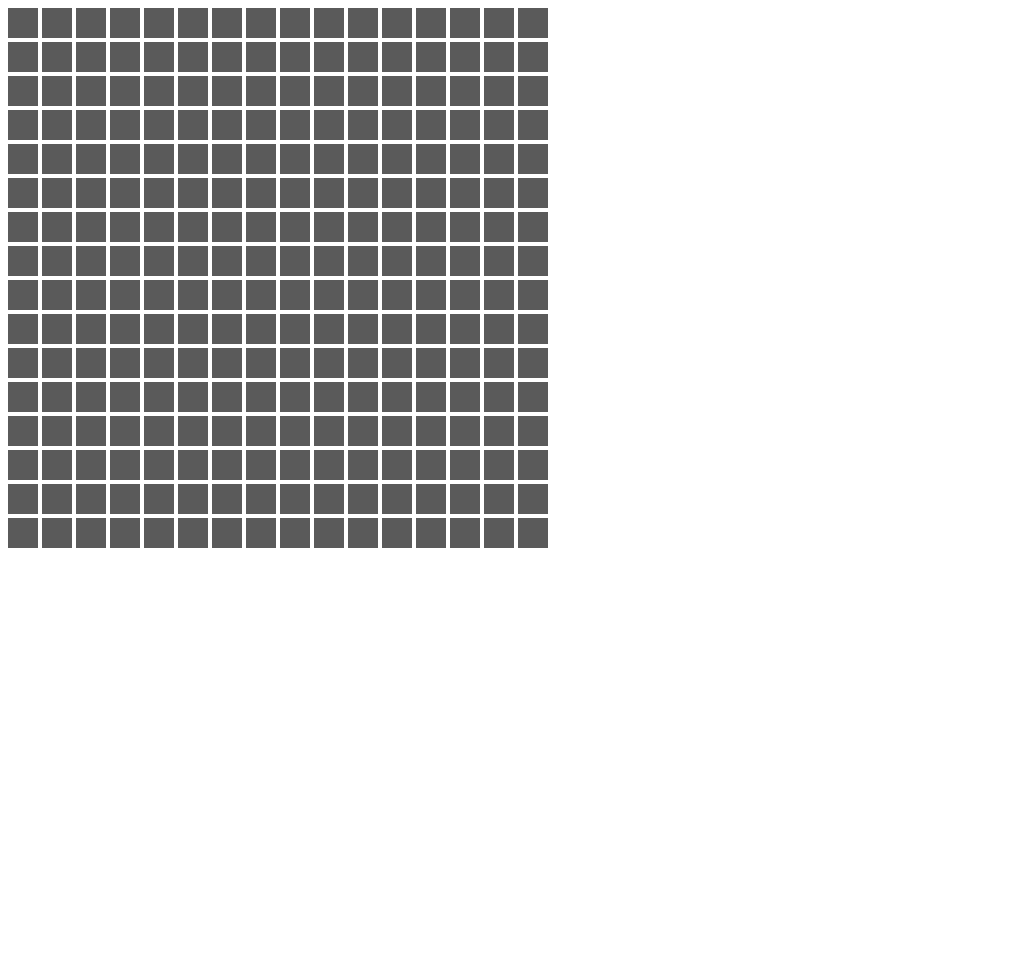
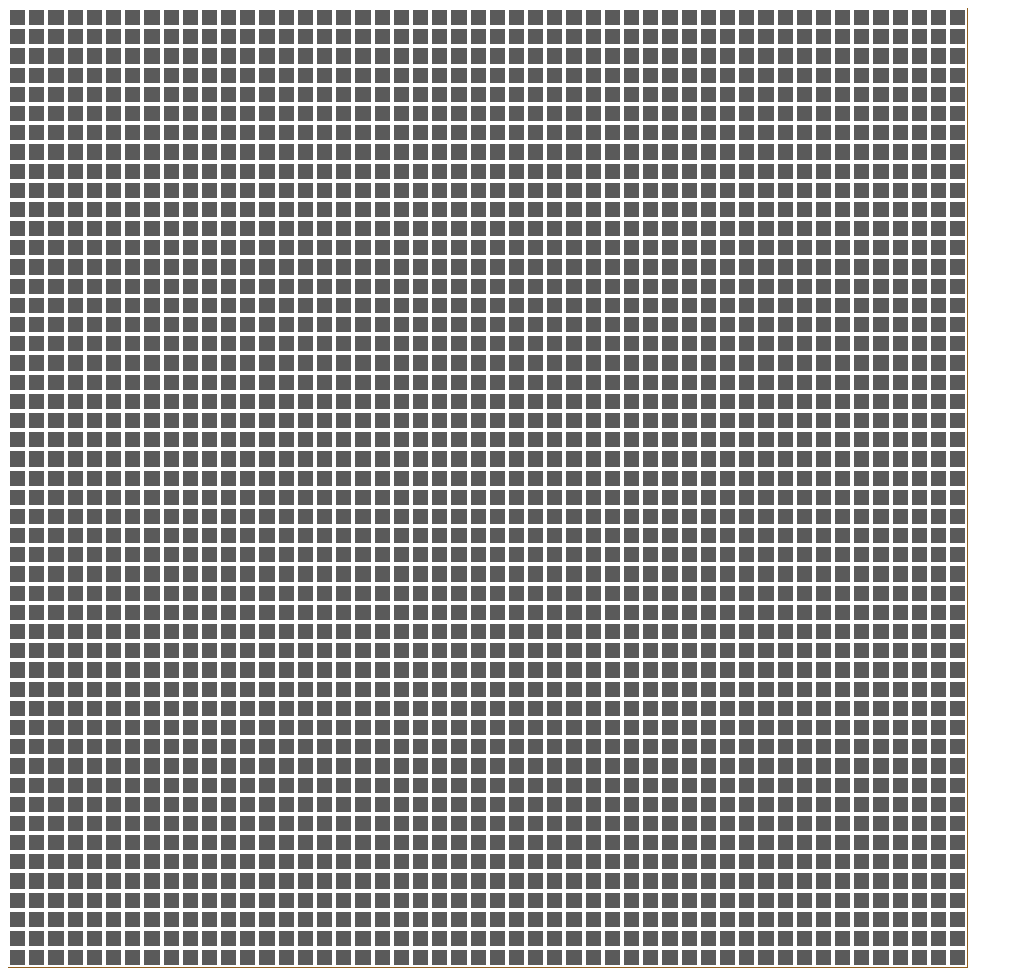
Before and after one commit to SaltyPotato0/E-A-S_Odin, a plain HTML site: page index.html in a window 1280 px wide. Shown: the whole page, without its empty margins (0-1023 px from the left). Before the commit the page ends 800 px from the top, so only its background shows below. Drawn offline with Linux system fonts and the light colour scheme.

Commit message:
added hover effect and imrpoved grid

```diff
--- a/script.js
+++ b/script.js
@@ -1,22 +1,34 @@
-let divNum = 16;
+let divNum = 50;
 
 const container = document.querySelector(".container");
 
+let randomColor = function () {
+    return `rgb(${random(0, 255)} ${random(0, 255)} ${random(0, 255)})`;
+  }
 
 function createColumn(divNum){
 
     const column = document.createElement("div");
     container.appendChild(column);
-    column.classList.add("column")
-    const col = document.querySelector(".column");
+    column.classList.add("column");
+    const hw = 960/divNum +"px"
+
     for (let i = 0; i < divNum; i++){
 
     const div = document.createElement("div");
     column.appendChild(div);
     div.classList.add("tile");
+    div.style.setProperty("height", hw);
+    div.style.setProperty("width", hw);
+    div.addEventListener("mouseover", ()=> {
+        div.style.setProperty("background", "red")
+    })
+    div.addEventListener("mouseout", ()=> {
+       setTimeout(()=> {div.style.setProperty("background", "rgb(90, 90, 90);" )}, 500)
+    })
     }
 
-    return col;
+
 }
 
 function createRows(divNum){
@@ -30,5 +42,6 @@ function createRows(divNum){
 
 }
 
-createRows(16
-);
+console.log(container);
+
+createRows(divNum);
--- a/style.css
+++ b/style.css
@@ -1,17 +1,18 @@
 .container {
+
+
+    width: 960px;
+    height: 960px;
+    background-color: rgb(146, 95, 29);
 
 }
 
 .column {
     display: flex;
-    width: 100%;
-    gap: 4px;
-    margin-bottom: 4px;
 }
 
 .tile{
-width: 30px;
-height: 30px;
-background: rgb(90, 90, 90);
-
+   border: 2px solid white;
+   background: rgb(90, 90, 90);
+   box-sizing: border-box;
 }
```
Also changed, not shown: index.html (+2 -1 lines).
